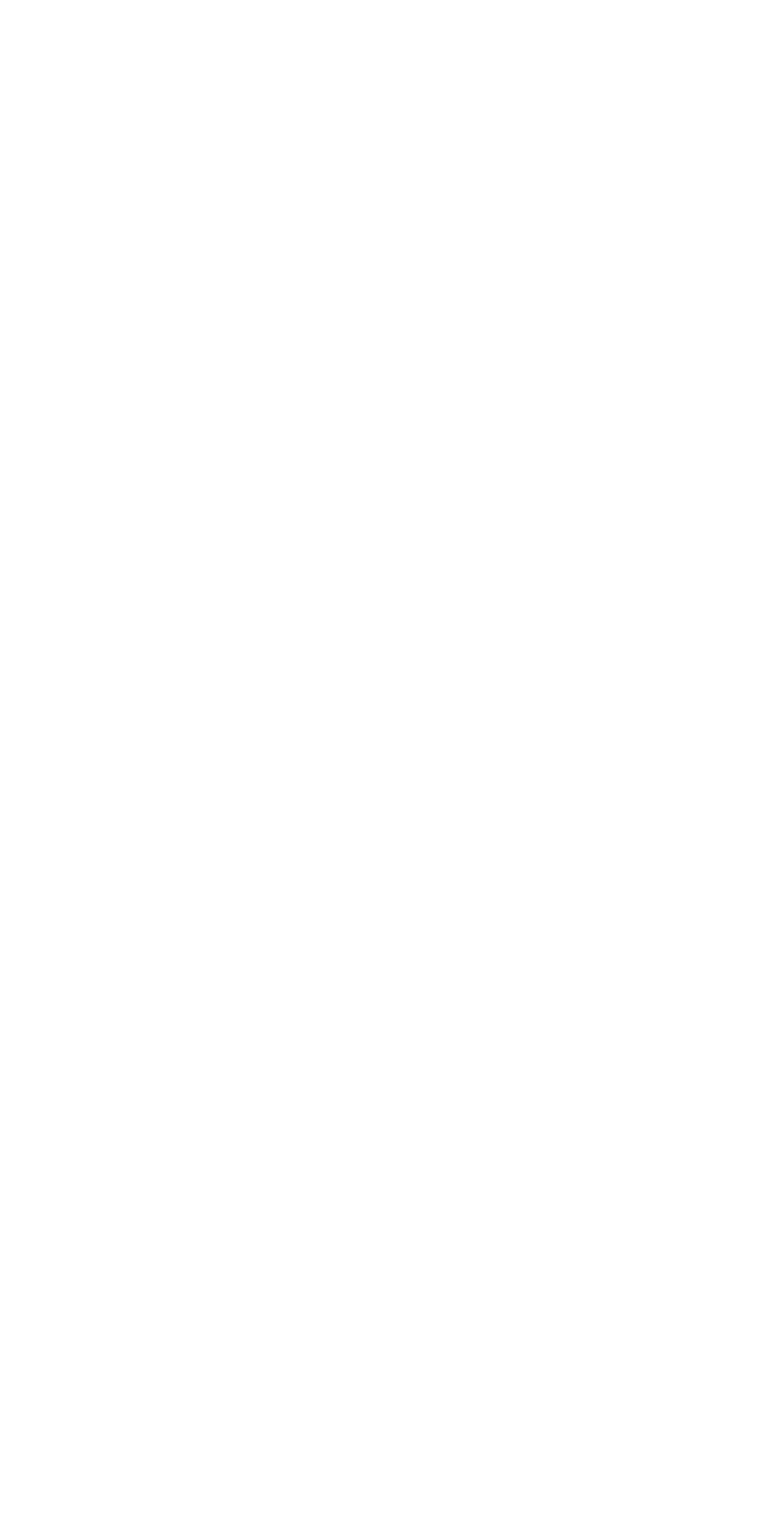
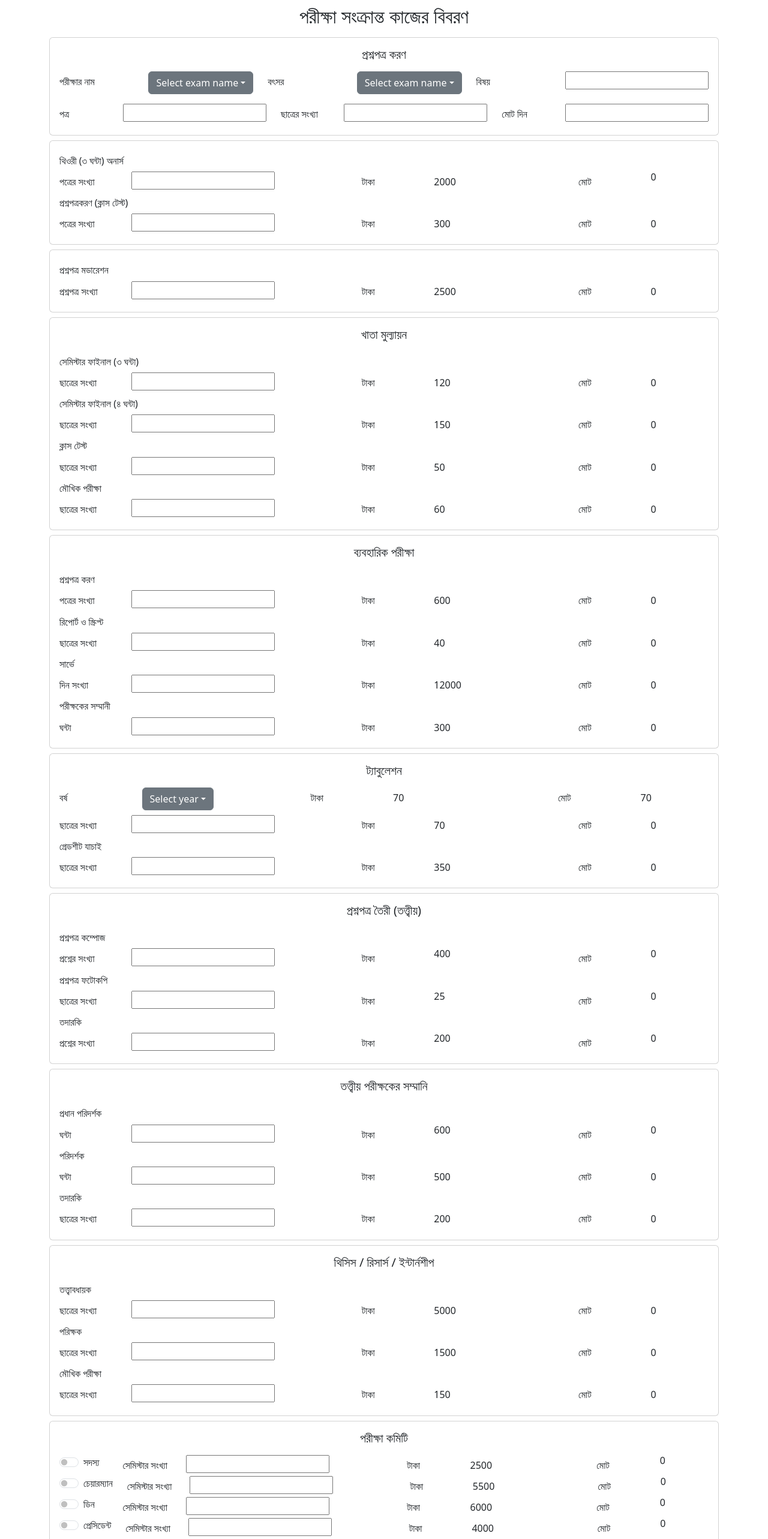
Before and after one commit to MiNHAZ-33/teacher-billing, a React (Create React App) app: page / in a window 1280 px wide. Shown: the top 2566 px of the page at 60% size. Before the commit the page ends 800 px from the top, so only its background shows below. Built offline with nearby package versions, Linux system fonts and the light colour scheme.

Commit message:
fixed committee issue

```diff
--- a/src/App.js
+++ b/src/App.js
@@ -11,7 +11,7 @@ function App() {
 
   const router = createBrowserRouter(
     createRoutesFromElements(
-      <Route path='/' element={<Navbar />}>
+      <Route path='/' element={<BillPage />}>
         <Route path='/profile' element={<Profile />}></Route>
         <Route path='/createprofile' element={<CreateTeacherProfile />}></Route>
         <Route path='/billpage' element={<BillPage />}></Route>
--- a/src/components/ExamDetails.jsx
+++ b/src/components/ExamDetails.jsx
@@ -11,6 +11,7 @@ const ExamDetails = () => {
         classTest: 0,
         semesterFinalThree: 0,
         semesterFinalFour: 0,
+        classTestEval: 0,
         viva: 0,
         labStudent: 0,
         tabulationStudent: 0,
@@ -29,7 +30,8 @@ const ExamDetails = () => {
         surveyNumber: 0,
         composedPaper: 0,
         photocopyPaper: 0,
-        moderationPaper: 0
+        moderationPaper: 0,
+        administerPaper: 0,
     })
 
     const [hour, setHour] = useState({
@@ -41,15 +43,15 @@ const ExamDetails = () => {
         administer: 0,
         examCommitteeMember: 0,
         examCommitteePresident: 0,
-        chairman: 0,
-        dean: 0,
+        examCommitteeChairman: 0,
+        examCommitteeDean: 0,
     })
 
     const [checkedButtons, setCheckedButtons] = useState({
         examCommitteeMember: false,
         examCommitteePresident: false,
-        chairman: false,
-        dean: false,
+        examCommitteeChairman: false,
+        examCommitteeDean: false,
     })
 
     const [examName, setExamName] = useState('')
@@ -58,9 +60,10 @@ const ExamDetails = () => {
     const [commeetteeAmounts, setCommeetteeAmounts] = useState({
         examCommitteeMember: 0,
         examCommitteePresident: 0,
-        chairman: 0,
-        dean: 0,
+        examCommitteeChairman: 0,
+        examCommitteeDean: 0,
     })
+
 
     const examNameHandler = (name) => {
         setExamName(name)
@@ -68,10 +71,65 @@ const ExamDetails = () => {
 
     const [totalAmount, setTotalAmount] = useState(0)
 
+    const [totalTheoryAmount, setTotalTheoryAmount] = useState(0)
+    const [totalClassTestAmount, setTotalClassTestAmount] = useState(0)
+    const [totalPaperModerationAmount, setTotalPaperModerationAmount] = useState(0)
+    const [totalSemesterFinalThreeAmount, setTotalSemesterFinalThreeAmount] = useState(0)
+    const [totalSemesterFinalFourAmount, setTotalSemesterFinalFourAmount] = useState(0)
+    const [totalClassTestEvalAmount, setTotalClassTestEvalAmount] = useState(0)
+    const [totalVivaAmount, setTotalVivaAmount] = useState(0)
+    const [totalLabPaperAmount, setTotalLabPaperAmount] = useState(0)
+    const [totalReportPaperAmount, setTotalReportPaperAmount] = useState(0)
+    const [totalSurveyAmount, setTotalSurveyAmount] = useState(0)
+    const [totalExamineerLabHourAmount, setTotalExamineerLabHourAmount] = useState(0)
+    const [totalTabulationAmount, setTotalTabulationAmount] = useState(0)
+    const [totalGradeSheetAmount, setTotalGradeSheetAmount] = useState(0)
+    const [totalComposedPaperAmount, setTotalComposedPaperAmount] = useState(0)
+    const [totalPhotocopyPaperAmount, setTotalPhotocopyPaperAmount] = useState(0)
+    const [totalModerationPaperAmount, setTotalModerationPaperAmount] = useState(0)
+    const [totalLabHeadExamineerAmount, setTotalLabHeadExamineerAmount] = useState(0)
+    const [totalInvigilatorAmount, setTotalInvigilatorAmount] = useState(0)
+    const [totalAdministerAmount, setTotalAdministerAmount] = useState(0)
+    const [totalSupervisorAmount, setTotalSupervisorAmount] = useState(0)
+    const [totalThesisExamineeAmount, setTotalThesisExamineeAmount] = useState(0)
+    const [totalThesisVivaAmount, setTotalThesisVivaAmount] = useState(0)
+    const [totalExamCommitteeMemberAmount, setTotalExamCommitteeMemberAmount] = useState(0)
+    const [totalExamCommitteePresidentAmount, setTotalExamCommitteePresidentAmount] = useState(0)
+    const [totalChairmanAmount, setTotalChairmanAmount] = useState(0)
+    const [totalDeanAmount, setTotalDeanAmount] = useState(0)
+
+
     useEffect(() => {
-        setTotalAmount(
+        setTotalTheoryAmount(
             amounts.theory * paperNumber.theoryPaper)
-    }, [amounts.theory, paperNumber.theoryPaper])
+        setTotalClassTestAmount(paperNumber.classTest * amounts.classTest)
+        setTotalPaperModerationAmount(paperNumber.moderation * amounts.questionModeration)
+        setTotalSemesterFinalThreeAmount(studentNumber.semesterFinalThree * amounts.examPaperEvalSemesterThree)
+        setTotalSemesterFinalFourAmount(studentNumber.semesterFinalFour * amounts.examPaperEvalSemesterFour)
+        setTotalClassTestEvalAmount(studentNumber.classTestEval * amounts.classTestEval)
+        setTotalVivaAmount(studentNumber.viva * amounts.viva)
+        setTotalLabPaperAmount(paperNumber.labPaper * amounts.labQuestion)
+        setTotalReportPaperAmount(paperNumber.reportPaper * amounts.labReport)
+        setTotalSurveyAmount(paperNumber.surveyNumber * amounts.survey)
+        setTotalExamineerLabHourAmount(hour.examineerLabHour * amounts.examineerLabHour)
+        setTotalTabulationAmount(studentNumber.tabulationStudent * amounts.tabulationFirst)
+        setTotalGradeSheetAmount(studentNumber.gradeSheet * amounts.gradeSheetEval)
+        setTotalComposedPaperAmount(paperNumber.composedPaper * amounts.theoryQuestCompose)
+        setTotalPhotocopyPaperAmount(paperNumber.photocopyPaper * amounts.theoryQuestPhotocopy)
+        setTotalModerationPaperAmount(paperNumber.moderationPaper * amounts.theoryQuestModeration)
+        setTotalLabHeadExamineerAmount(hour.labHeadExamineer * amounts.labHeadExamineer)
+        setTotalInvigilatorAmount(hour.invigilator * amounts.invigilator)
+        setTotalAdministerAmount(paperNumber.administerPaper * amounts.administer)
+        setTotalSupervisorAmount(studentNumber.supervisor * amounts.supervisor)
+        setTotalThesisExamineeAmount(studentNumber.thesisExaminee * amounts.thesisExaminee)
+        setTotalThesisVivaAmount(studentNumber.thesisViva * amounts.thesisViva)
+        setTotalExamCommitteeMemberAmount(hour.examCommitteeMember * amounts.examCommitteeMember)
+        setTotalExamCommitteePresidentAmount(hour.examCommitteePresident * amounts.examCommitteePresident)
+        setTotalChairmanAmount(hour.chairman * amounts.deptChairman)
+        setTotalDeanAmount(hour.dean * amounts.dean)
+
+
+    }, [studentNumber, paperNumber, hour, amounts])
 
 
     const examYearHandler = (year) => {
@@ -96,10 +154,44 @@ const ExamDetails = () => {
 
     const handleCheckedButton = (name, value) => {
         setCheckedButtons({ ...checkedButtons, [name]: value })
-        // name === 'examCommitteeMember' && value === true ? setCommeetteeAmounts({ ...commeetteeAmounts, [name]: hour.examCommitteeMember * amounts.examCommitteeMember }) : setCommeetteeAmounts({ ...commeetteeAmounts, [name]: 0 })
-        name === 'examCommitteePresident' && value === true ? setCommeetteeAmounts({ ...commeetteeAmounts, [name]: hour.examCommitteePresident * amounts.examCommitteePresident }) : setCommeetteeAmounts({ ...commeetteeAmounts, [name]: 0 })
-        // name === 'chairman' && value === true ? setCommeetteeAmounts({ ...commeetteeAmounts, [name]: hour.chairman * amounts.deptChairman }) : setCommeetteeAmounts({ ...commeetteeAmounts, [name]: 0 })
-        // name === 'dean' && value === true ? setCommeetteeAmounts({ ...commeetteeAmounts, [name]: hour.dean * amounts.dean }) : setCommeetteeAmounts({ ...commeetteeAmounts, [name]: 0 })
+
+        if (name === 'examCommitteeMember') {
+            if (value === false) {
+                setCommeetteeAmounts({ ...commeetteeAmounts, [name]: 0 })
+            }
+            else {
+                setCommeetteeAmounts({ ...commeetteeAmounts, [name]: hour.examCommitteeMember * amounts.examCommitteeMember })
+            }
+        }
+
+        if (name === 'examCommitteePresident') {
+            if (value === false) {
+                setCommeetteeAmounts({ ...commeetteeAmounts, [name]: 0 })
+            }
+            else {
+                setCommeetteeAmounts({ ...commeetteeAmounts, [name]: hour.examCommitteePresident * amounts.examCommitteePresident })
+            }
+        }
+
+        if (name === 'examCommitteeChairman') {
+            console.log(name, value)
+            if (value === false) {
+                setCommeetteeAmounts({ ...commeetteeAmounts, [name]: 0 })
+            }
+            else {
+                setCommeetteeAmounts({ ...commeetteeAmounts, [name]: hour.examCommitteeChairman * amounts.deptChairman })
+            }
+        }
+
+        if (name === 'examCommitteeDean') {
+            if (value === false) {
+                setCommeetteeAmounts({ ...commeetteeAmounts, [name]: 0 })
+            }
+            else {
+                setCommeetteeAmounts({ ...commeetteeAmounts, [name]: hour.examCommitteeDean * amounts.dean })
+            }
+        }
+
     }
 
     const [theoryQuestionAmounts, setTheoryQuestionAmounts] = useState(0)
@@ -221,8 +313,9 @@ const ExamDetails = () => {
                             </Col>
                             <Col>
                                 {/* <h6 className='pt-2'> {amounts.theory * paperNumber.theoryPaper}</h6> */}
-                                <h6>{theoryAmountHandler(
-                                    amounts.theory * paperNumber.theoryPaper)}</h6>
+                                {/* <h6>{theoryAmountHandler(
+                                    amounts.theory * paperNumber.theoryPaper)}</h6> */}
+                                {<h6>{totalTheoryAmount}</h6>}
                             </Col>
                         </Row>
                         <h6 className='pt-2'>প্রশ্নপত্রকরণ (ক্লাস টেস্ট)</h6>
@@ -245,7 +338,7 @@ const ExamDetails = () => {
                                 <h6 className='pt-2'>মোট</h6>
                             </Col>
                             <Col>
-                                <h6 className='pt-2'>{paperNumber.classTest * amounts.classTest}</h6>
+                                <h6 className='pt-2'>{totalClassTestAmount}</h6>
 
                             </Col>
                         </Row>
@@ -274,7 +367,7 @@ const ExamDetails = () => {
                                 <h6 className='pt-2'>মোট</h6>
                             </Col>
                             <Col>
-                                <h6 className='pt-2'>{paperNumber.moderation * amounts.questionModeration}</h6>
+                                <h6 className='pt-2'>{totalPaperModerationAmount}</h6>
                             </Col>
                         </Row>
                     </Card.Body>
@@ -305,7 +398,8 @@ const ExamDetails = () => {
                                 <h6 className='pt-2'>মোট</h6>
                             </Col>
                             <Col>
-                                <h6 className='pt-2'>{studentNumber.semesterFinalThree * amounts.examPaperEvalSemesterThree}</h6>
+                                {/* <h6 className='pt-2'>{studentNumber.semesterFinalThree * amounts.examPaperEvalSemesterThree}</h6> */}
+                                <h6 className='pt-2'>{totalSemesterFinalThreeAmount}</h6>
                             </Col>
                         </Row>
                         <h6 className='pt-2'>সেমিস্টার ফাইনাল (৪ ঘন্টা)</h6>
@@ -328,7 +422,7 @@ const ExamDetails = () => {
                                 <h6 className='pt-2'>মোট</h6>
                             </Col>
                             <Col>
-                                <h6 className='pt-2'>{studentNumber.semesterFinalFour * amounts.examPaperEvalSemesterFour}</h6>
+                                <h6 className='pt-2'>{totalSemesterFinalFourAmount}</h6>
                             </Col>
                         </Row>
                         <h6 className='pt-2'>ক্লাস টেস্ট</h6>
@@ -337,21 +431,21 @@ const ExamDetails = () => {
                                 <h6 className='pt-2'>ছাত্রের সংখ্যা</h6>
                             </Col>
                             <Col>
-                                <input type='number' onChange={(e) => textInputHandler('classTest', e.target.value)} ></input>
+                                <input type='number' onChange={(e) => textInputHandler('classTestEval', e.target.value)} ></input>
                             </Col>
                             <Col></Col>
                             <Col>
                                 <h6 className='pt-2'>টাকা</h6>
                             </Col>
                             <Col>
-                                <h6 className='pt-2'>{amounts.classTest}</h6>
+                                <h6 className='pt-2'>{amounts.classTestEval}</h6>
                             </Col>
                             <Col></Col>
                             <Col>
                                 <h6 className='pt-2'>মোট</h6>
                             </Col>
                             <Col>
-                                <h6 className='pt-2'>{studentNumber.classTest * amounts.classTest}</h6>
+                                <h6 className='pt-2'>{totalClassTestEvalAmount}</h6>
                             </Col>
                         </Row>
                         <h6 className='pt-2'>মৌখিক পরীক্ষা</h6>
@@ -374,7 +468,7 @@ const ExamDetails = () => {
                                 <h6 className='pt-2'>মোট</h6>
                             </Col>
                             <Col>
-                                <h6 className='pt-2'>{studentNumber.viva * amounts.viva}</h6>
+                                <h6 className='pt-2'>{totalVivaAmount}</h6>
                             </Col>
                         </Row>
                     </Card.Body>
@@ -405,7 +499,7 @@ const ExamDetails = () => {
                                 <h6 className='pt-2'>মোট</h6>
                             </Col>
                             <Col>
-                                <h6 className='pt-2'>{paperNumber.labPaper * amounts.labQuestion}</h6>
+                                <h6 className='pt-2'>{totalLabPaperAmount}</h6>
                             </Col>
                         </Row>
                         <h6 className='pt-2'>রিপোর্ট ও স্ক্রিপ্ট</h6>
@@ -428,7 +522,7 @@ const ExamDetails = () => {
                                 <h6 className='pt-2'>মোট</h6>
                             </Col>
                             <Col>
-                                <h6 className='pt-2'>{paperNumber.reportPaper * amounts.labReport}</h6>
+                                <h6 className='pt-2'>{totalReportPaperAmount}</h6>
                             </Col>
                         </Row>
                         <h6 className='pt-2'>সার্ভে</h6>
@@ -451,7 +545,7 @@ const ExamDetails = () => {
                                 <h6 className='pt-2'>মোট</h6>
                             </Col>
                             <Col>
-                                <h6 className='pt-2'>{paperNumber.surveyNumber * amounts.survey}</h6>
+                                <h6 className='pt-2'>{totalSurveyAmount}</h6>
                             </Col>
                         </Row>
                         <h6 className='pt-2'>পরীক্ষকের সম্মানী</h6>
@@ -474,7 +568,7 @@ const ExamDetails = () => {
                                 <h6 className='pt-2'>মোট</h6>
                             </Col>
                             <Col>
-                                <h6 className='pt-2'>{hour.examineerLabHour * amounts.examineerLabHour}</h6>
+                                <h6 className='pt-2'>{totalExamineerLabHourAmount}</h6>
                             </Col>
                         </Row>
                     </Card.Body>
@@ -539,7 +633,7 @@ const ExamDetails = () => {
                                 <h6 className='pt-2'>মোট</h6>
                             </Col>
                             <Col>
-                                <h6 className='pt-2'>{studentNumber.tabulationStudent * amounts.tabulationFirst}</h6>
+                                <h6 className='pt-2'>{totalTabulationAmount}</h6>
                             </Col>
                         </Row>
                         <h6 className='pt-2'>গ্রেডশীট যাচাই</h6>
@@ -562,7 +656,7 @@ const ExamDetails = () => {
                                 <h6 className='pt-2'>মোট</h6>
                             </Col>
                             <Col>
-                                <h6 className='pt-2'> {studentNumber.gradeSheet * amounts.gradeSheetEval}</h6>
+                                <h6 className='pt-2'> {totalGradeSheetAmount}</h6>
                             </Col>
                         </Row>
 
@@ -594,7 +688,7 @@ const ExamDetails = () => {
                                 <h6 className='pt-2'>মোট</h6>
                             </Col>
                             <Col>
-                                <h6> {paperNumber.composedPaper * amounts.theoryQuestCompose}</h6>
+                                <h6> {totalComposedPaperAmount}</h6>
                             </Col>
                         </Row>
                         <h6 className='pt-2'>প্রশ্নপত্র ফটোকপি</h6>
@@ -617,7 +711,7 @@ const ExamDetails = () => {
                                 <h6 className='pt-2'>মোট</h6>
                             </Col>
                             <Col>
-                                <h6> {paperNumber.photocopyPaper * amounts.theoryQuestPhotocopy}</h6>
+                                <h6> {totalPhotocopyPaperAmount}</h6>
                             </Col>
                         </Row>
                         <h6 className='pt-2'>তদারকি</h6>
@@ -626,7 +720,7 @@ const ExamDetails = () => {
                                 <h6 className='pt-2'>প্রশ্নের সংখ্যা</h6>
                             </Col>
                             <Col>
-                                <input type='number' onChange={(e) => paperInputHandler('moderationPaper', e.target.value)} ></input>
+                                <input type='number' onChange={(e) => paperInputHandler('administerPaper', e.target.value)} ></input>
                             </Col>
                             <Col></Col>
                             <Col>
@@ -750,7 +844,7 @@ const ExamDetails = () => {
                                 <h6 className='pt-2'>মোট</h6>
                             </Col>
                             <Col>
-                                <h6 className='pt-2'>{studentNumber.supervisor * amounts.supervisor}</h6>
+                                <h6 className='pt-2'>{totalSupervisorAmount}</h6>
                             </Col>
                         </Row>
                         <h6 className='pt-2'>পরিক্ষক</h6>
@@ -773,7 +867,7 @@ const ExamDetails = () => {
                                 <h6 className='pt-2'>মোট</h6>
                             </Col>
                             <Col>
-                                <h6 className='pt-2'>{studentNumber.thesisExaminee * amounts.thesisExaminee}</h6>
+                                <h6 className='pt-2'>{totalThesisExamineeAmount}</h6>
                             </Col>
                         </Row>
                         <h6 className='pt-2'>মৌখিক পরীক্ষা</h6>
@@ -796,7 +890,7 @@ const ExamDetails = () => {
                                 <h6 className='pt-2'>মোট</h6>
                             </Col>
                             <Col>
-                                <h6 className='pt-2'>{studentNumber.thesisViva * amounts.thesisViva}</h6>
+                                <h6 className='pt-2'>{totalThesisVivaAmount}</h6>
                             </Col>
                         </Row>
 
@@ -857,7 +951,7 @@ const ExamDetails = () => {
                                 <h6 className='pt-2'>মোট</h6>
                             </Col>
                             <Col>
-                                <h6> {commeetteeAmounts.chairman}</h6>
+                                <h6> {commeetteeAmounts.examCommitteeChairman}</h6>
                             </Col>
                         </Row>
                         <Row>
@@ -883,12 +977,12 @@ const ExamDetails = () => {
                                 <h6 className='pt-2'>মোট</h6>
                             </Col>
                             <Col>
-                                <h6> {commeetteeAmounts.dean}</h6>
+                                <h6> {commeetteeAmounts.examCommitteeDean}</h6>
                             </Col>
                         </Row>
                         <Row>
                             <Col>
-                                <Form.Check type='switch' id='controller' label='প্রেসিডেন্ট' onChange={(e) => handleCheckedButton('examCommitteePresident', e.target.checked)}>
+                                <Form.Check type='switch' id='president' label='প্রেসিডেন্ট' onChange={(e) => handleCheckedButton('examCommitteePresident', e.target.checked)}>
                                 </Form.Check>
                             </Col>
                             <Col>
@@ -971,6 +1065,7 @@ const amounts = {
     questionModeration: 2500,
     examPaperEvalSemesterThree: 120,
     examPaperEvalSemesterFour: 150,
+    classTestEval: 50,
     viva: 60,
     vivaOfficer: 400,
     vivaOfficeAssistant: 350,
```
